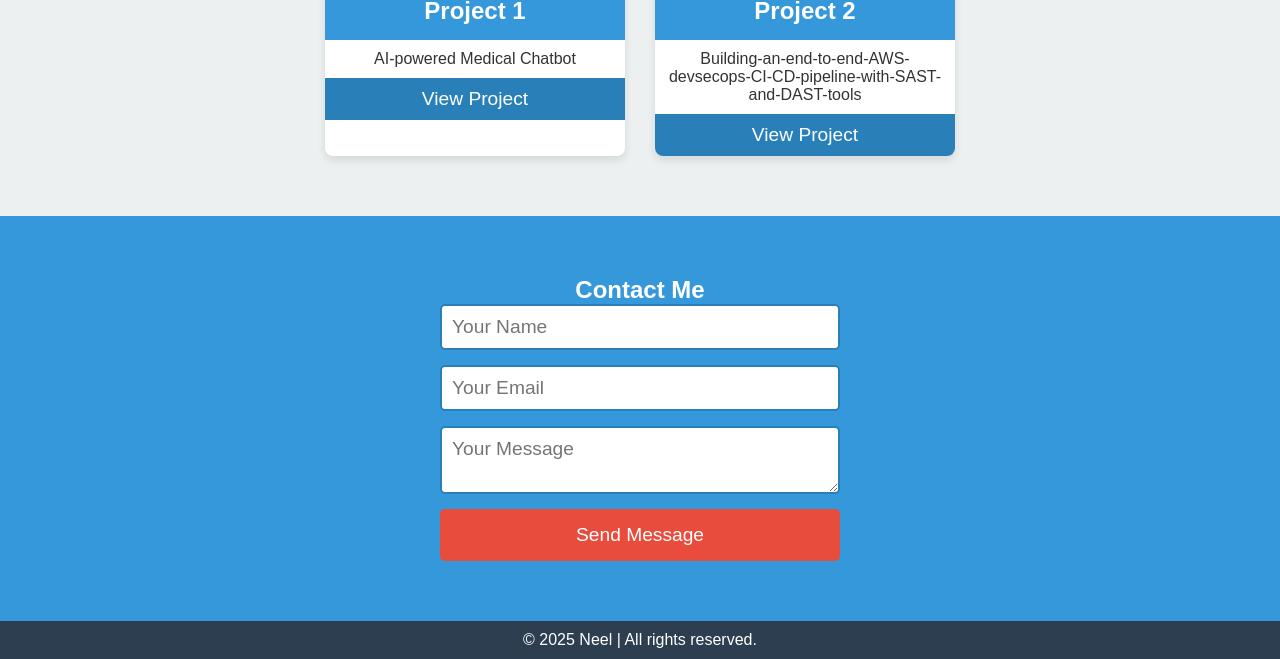
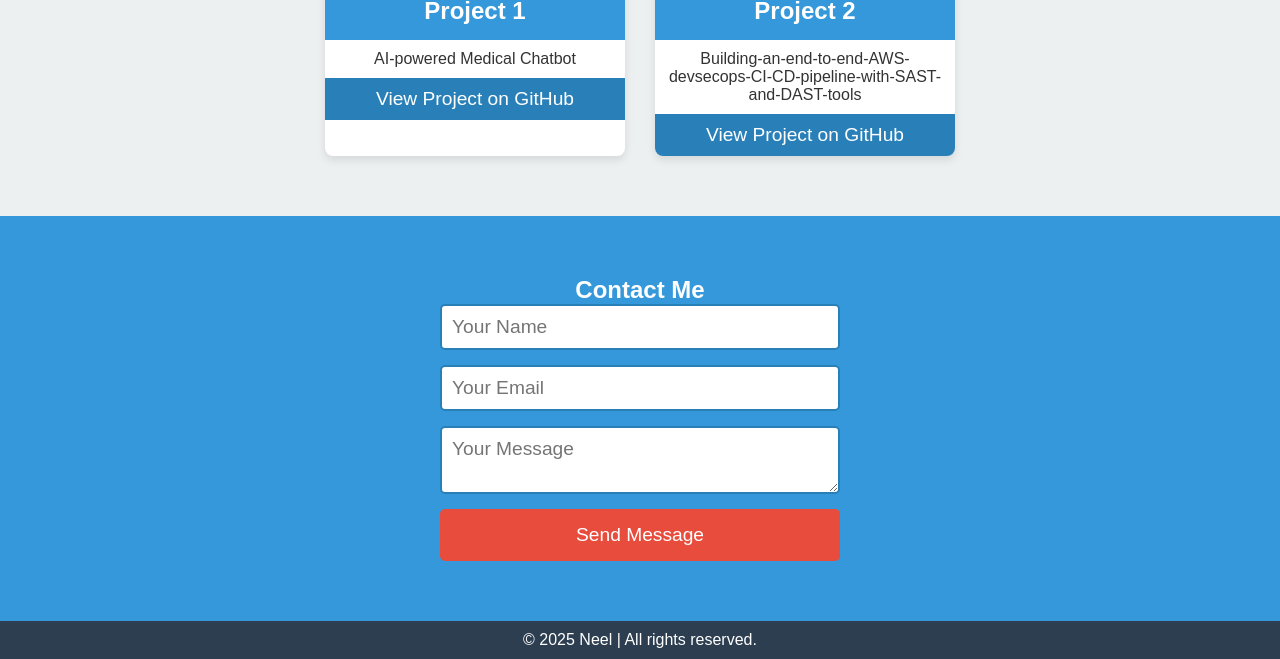
Before and after one commit to neel329/my-portfolio1, a plain HTML site: page index.html in a window 1280 px wide. Shown: the part 1331-1990 px from the top of the page. Drawn offline with Linux system fonts and the light colour scheme.

Commit message:
Updated portfolio

```diff
--- a/index.html
+++ b/index.html
@@ -42,14 +42,17 @@
                 <img src="https://acropolium.com/img/articles/chatbots-in-healthcare/img01.jpg" alt="Project 1">
                 <h3>Project 1</h3>
                 <p>AI-powered Medical Chatbot</p>
-                <button onclick="window.location.href='https://github.com/neel329/MEDICAL-CHATBOT', '_blank')">View Project</button>
+                <button onclick="window.location.href='https://github.com/neel329/MEDICAL-CHATBOT'">
+    View Project on GitHub
+</button>
+
             </div>
             <div class="card">
                 <img src="https://www.xenonstack.com/hs-fs/hubfs/devsecops-pipeline-aws.png?width=1280&height=720&name=devsecops-pipeline-aws.png" alt="Project 2">
                 <h3>Project 2</h3>
                 <p>Building-an-end-to-end-AWS-devsecops-CI-CD-pipeline-with-SAST-and-DAST-tools</p>
                 <button onclick="window.location.href='https://github.com/neel329/Building-an-end-to-end-AWS-devsecops-CI-CD-pipeline-with-SAST-and-DAST-tools'">
-    View Project
+    View Project on GitHub
 </button>
 
             </div>
```
